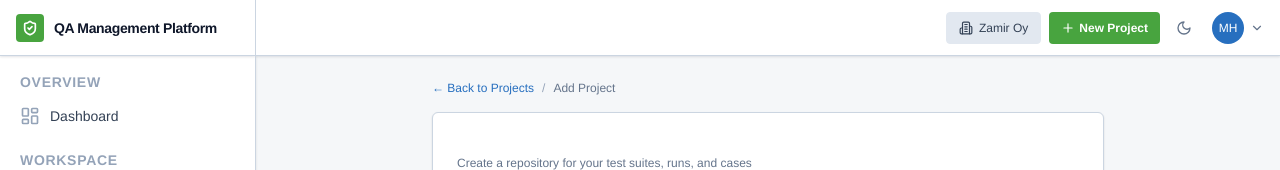
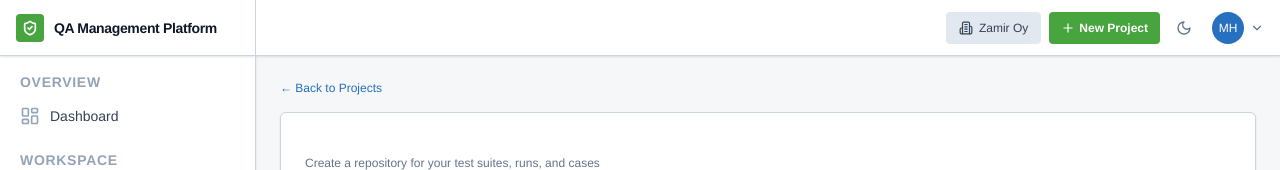
Before and after one commit to engmilo/qa-management-platform, a Next.js app: page /projects/new in a window 1280 px wide. Shown: the top 170 px of the page. Built offline with nearby package versions, Linux system fonts and the light colour scheme; no server answers.

Commit message:
Fix: Add Project full width, breadcrumb cleanup, remove dead delete code causing TS2304

```diff
--- a/src/app/projects/new/page.tsx
+++ b/src/app/projects/new/page.tsx
@@ -1,10 +1,8 @@
 'use client';
-import { Trash2 } from 'lucide-react';
 
 import { useEffect, useState } from 'react';
 import Link from 'next/link';
 import { useRouter } from 'next/navigation';
-import { ConfirmDialog } from '@/components/ui/confirm-dialog';
 import { Sidebar } from '@/components/dashboard/sidebar';
 import { Header } from '@/components/dashboard/header';
 import { inputCls, labelCls, FormField, FormSelect, FormActions } from '@/components/ui/form-fields';
@@ -47,8 +45,6 @@ export default function NewProjectPage() {
   const [description, setDescription] = useState('');
   const [error, setError] = useState('');
   const [saving, setSaving] = useState(false);
-  const [showDeleteConfirm, setShowDeleteConfirm] = useState(false);
-  const [deleting, setDeleting] = useState(false);
 
   useEffect(() => {
     fetch('/api/organizations', { cache: 'no-store' })
@@ -96,27 +92,15 @@ export default function NewProjectPage() {
     }
   };
 
-  const remove = async () => {
-    setDeleting(true);
-    try {
-      const res = await fetch(`/api/projects/${id}`, { method: 'DELETE' });
-      const data = await res.json();
-      if (!res.ok) { setError(data.error || 'Could not delete.'); setShowDeleteConfirm(false); return; }
-      router.push('/projects');
-    } finally { setDeleting(false); }
-  };
-
   return (
     <div className="flex h-screen bg-[#f5f7f9] dark:bg-[#101622] text-slate-800 dark:text-slate-100">
       <Sidebar />
       <div className="flex-1 flex flex-col overflow-hidden">
         <Header />
         <main className="flex-1 overflow-y-auto p-6">
-          <div className="max-w-2xl mx-auto">
+          <div className="w-full max-w-none">
             <div className="flex items-center gap-2 text-xs mb-4">
               <Link href="/projects" className="text-[#276fbf] dark:text-[#4da3ff] hover:underline">← Back to Projects</Link>
-              <span className="text-slate-400">/</span>
-              <span className="text-slate-500 dark:text-slate-400">Add Project</span>
             </div>
 
             <div className="bg-white dark:bg-[#182232] border border-[#d8dee4] dark:border-[#28374d] rounded-md overflow-hidden">
@@ -154,8 +138,7 @@ export default function NewProjectPage() {
               </form>
             </div>
           </div>
-
-        <ConfirmDialog open={showDeleteConfirm} title="Delete this project?" message="This will permanently delete this project and all its requirements, test cases, test plans, test runs and defects. This cannot be undone." confirmLabel="Delete project" deleting={deleting} onConfirm={remove} onCancel={() => setShowDeleteConfirm(false)} /></main>
+        </main>
       </div>
     </div>
   );
```
